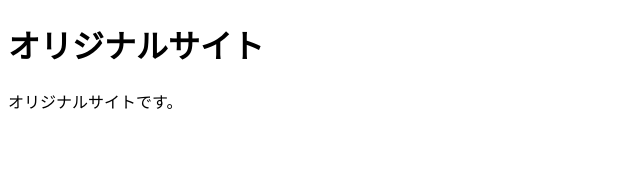
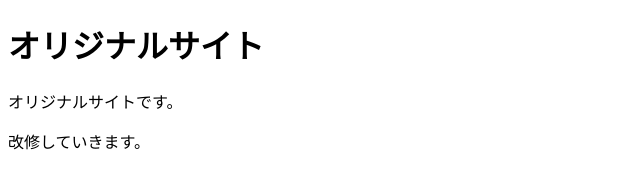
Before and after one commit to suzumasa96/mysite, a plain HTML site: page index.html in a window 1280 px wide. Shown: the whole page, without its empty margins (0-640 px from the left). Drawn offline with Linux system fonts and the light colour scheme.

Commit message:
Add files via upload

```diff
--- a/index.html
+++ b/index.html
@@ -8,5 +8,6 @@
   <body>
     <h1>オリジナルサイト</h1>
     <p>オリジナルサイトです。</p>
+    <p>改修していきます。</p>
   </body>
 </html>
```
